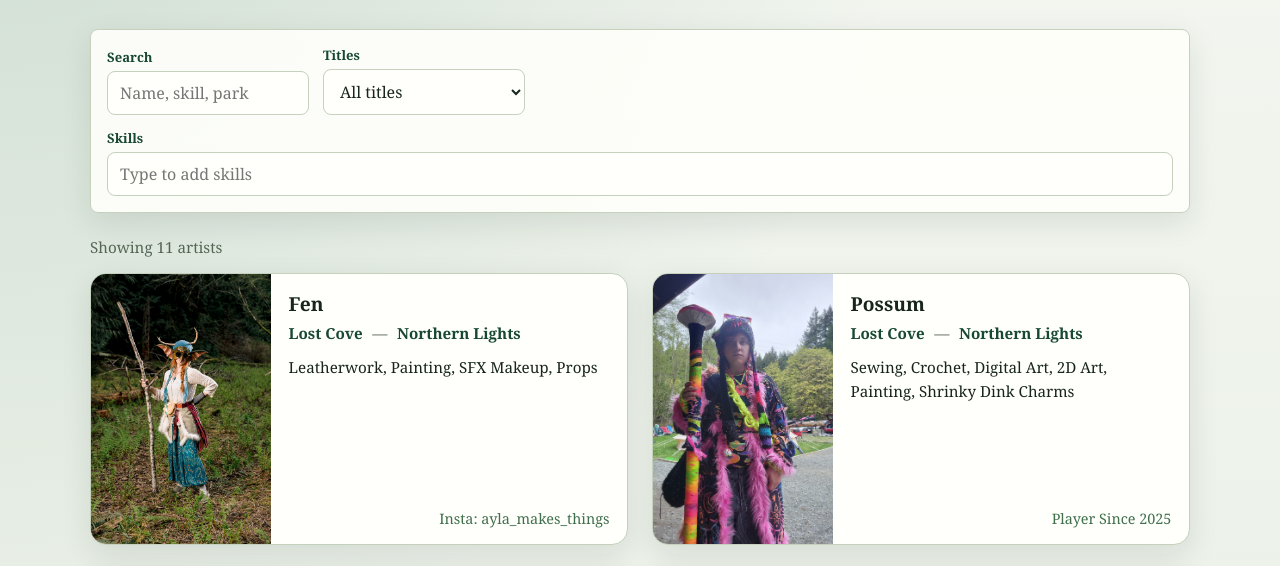
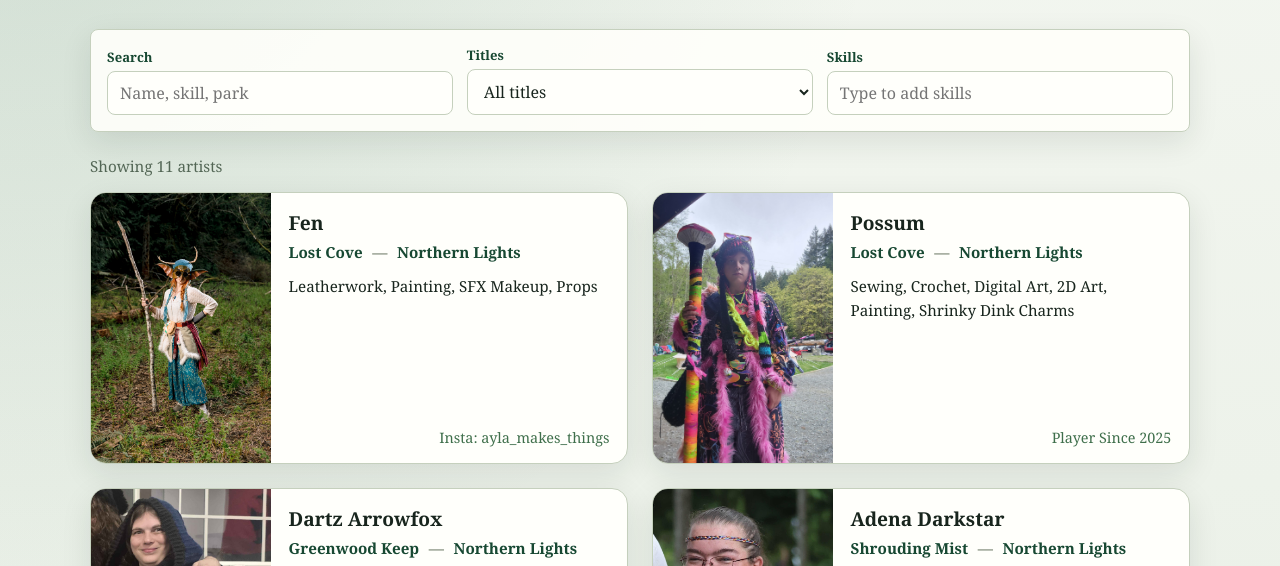
Before and after one commit to Mach-2/LARParts, an Astro site: page /artists in a window 1280 px wide. Shown: the part 230-796 px from the top of the page. Built offline with nearby package versions, Linux system fonts and the light colour scheme; Astro itself is replaced by a stand-in of ours.

```diff
--- a/src/pages/artists.astro
+++ b/src/pages/artists.astro
@@ -54,7 +54,7 @@ const skills = [
 					</select>
 				</div>
 
-				<div class="skill-picker" data-skill-picker>
+				<div class="skill-picker skill-picker-inline" data-skill-picker>
 					<div class="filter-field">
 						<label for="skill-picker-input">Skills</label>
 						<input id="skill-picker-input" type="search" placeholder="Type to add skills" autocomplete="off" data-filter-skill-input />
--- a/src/pages/kingdoms/[kingdom].astro
+++ b/src/pages/kingdoms/[kingdom].astro
@@ -78,7 +78,7 @@ const skills = [
 					</select>
 				</div>
 
-				<div class="skill-picker" data-skill-picker>
+				<div class="skill-picker skill-picker-inline" data-skill-picker>
 					<div class="filter-field">
 						<label for="skill-picker-input">Skills</label>
 						<input id="skill-picker-input" type="search" placeholder="Type to add skills" autocomplete="off" data-filter-skill-input />
--- a/src/styles/theme.css
+++ b/src/styles/theme.css
@@ -74,6 +74,10 @@
 	display: grid;
 	gap: 0.55rem;
 	margin: 0;
+}
+
+.skill-picker-inline {
+	grid-column: auto;
 }
 
 .skill-suggestions {
```
